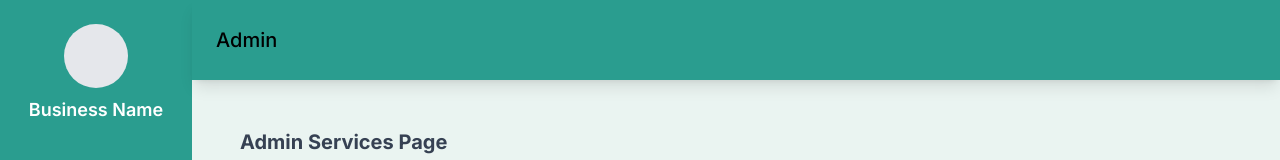
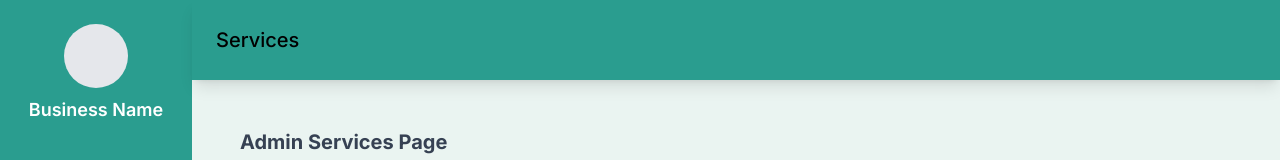
Before and after one commit to ItzYaboiiJoe/schedule-me, a Next.js app: page /admin/services in a window 1280 px wide. Shown: the top 160 px of the page. Built offline with nearby package versions, Linux system fonts and the light colour scheme.

Commit message:
Modified the admin layout to use hooks and dynamically show the page title

```diff
--- a/src/app/(root)/admin/layout.tsx
+++ b/src/app/(root)/admin/layout.tsx
@@ -1,3 +1,5 @@
+"use client";
+import { usePathname } from "next/navigation";
 import AdminSideNavbar from "@/components/shared/adminSideBar";
 import AdminTitleBar from "@/components/shared/adminTopBar";
 
@@ -6,12 +8,27 @@ export default function RootLayout({
 }: Readonly<{
   children: React.ReactNode;
 }>) {
+  const pathname = usePathname();
+
+  const pathSegments = pathname.split("/").filter(Boolean);
+  const currentPage = pathSegments[pathSegments.length - 1];
+
+  const pageTitleMap: Record<string, string> = {
+    overview: "Overview",
+    calendar: "Calendar",
+    services: "Services",
+    reports: "Reports",
+    settings: "Settings",
+  };
+
+  const pageTitle = pageTitleMap[currentPage] || "Admin";
+
   return (
     <div className="bg-[#EAF4F1]">
       <div className="flex h-screen">
         <AdminSideNavbar />
         <div className="flex-1 flex flex-col">
-          <AdminTitleBar pageTitle="Admin" />
+          <AdminTitleBar pageTitle={pageTitle} />
           <div className="p-6">
             <h1 className="text-gray-700 text-xl font-bold">{children}</h1>
           </div>
```
